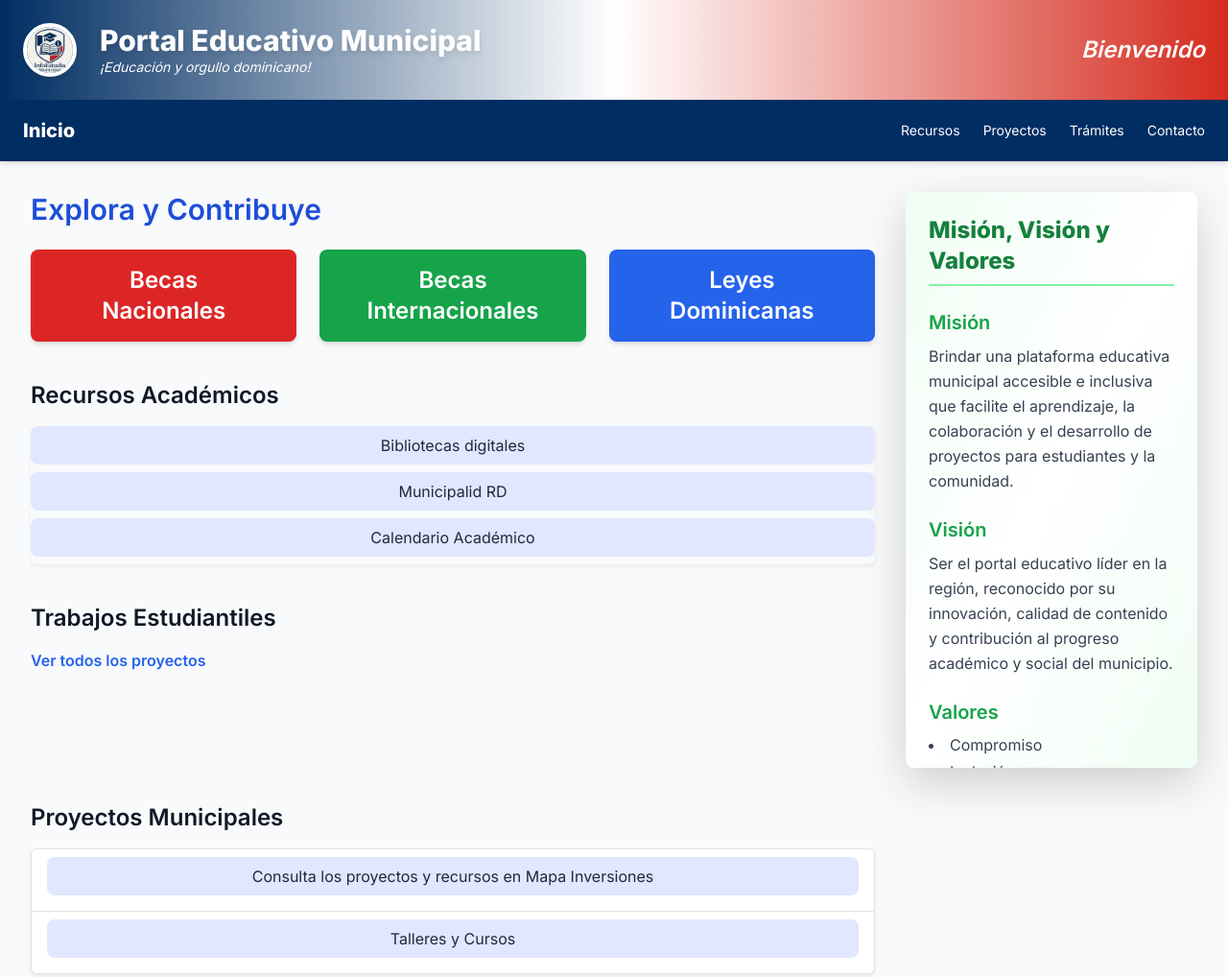
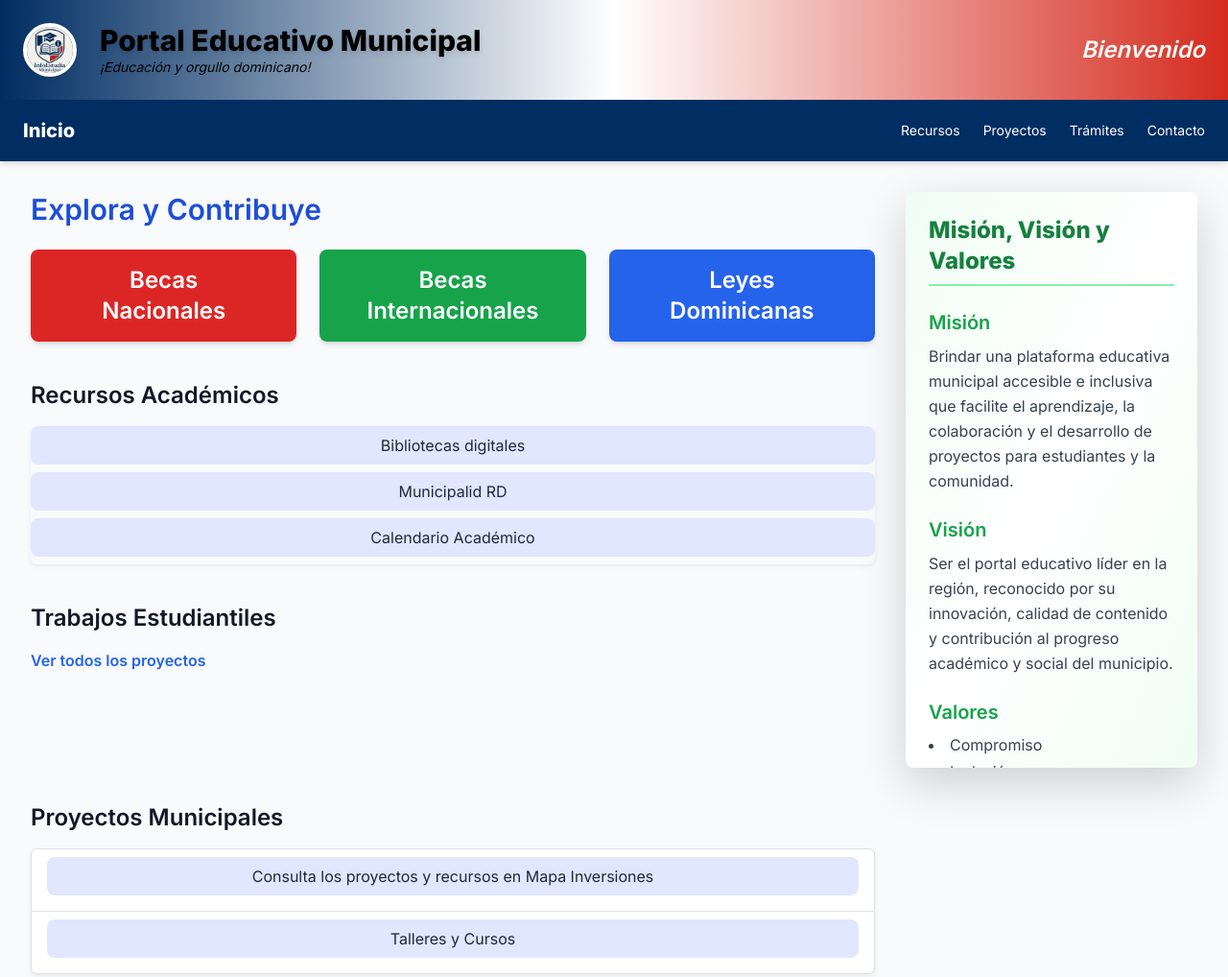
Before and after one commit to lopelopez/infoEstudia, a website: page index.html in a window 1280 px wide. Shown: the top 1018 px of the page at 96% size. Drawn offline with nearby package versions, Linux system fonts and the light colour scheme; no server answers.

Commit message:
Update index.html

```diff
--- a/index.html
+++ b/index.html
@@ -16,8 +16,8 @@
   <div class="flex items-center gap-4">
     <img src="logo.png" alt="Logotipo del Portal Educativo Municipal" class="h-14 w-14 rounded-full border-4 border-white shadow-sm" />
     <div>
-      <h1 class="text-2xl sm:text-3xl font-extrabold text-white drop-shadow-md">Portal Educativo Municipal</h1>
-      <p class="text-sm font-medium italic text-white -800">¡Educación y orgullo dominicano!</p>
+      <h1 class="text-2xl sm:text-3xl font-extrabold text-black drop-shadow-md">Portal Educativo Municipal</h1>
+      <p class="text-sm font-medium italic text-black -800">¡Educación y orgullo dominicano!</p>
     </div>
   </div>
   <div id="bienvenida" class="text-lg sm:text-2xl italic font-semibold text-wihite-900" aria-live="polite">Bienvenido</div>
```
